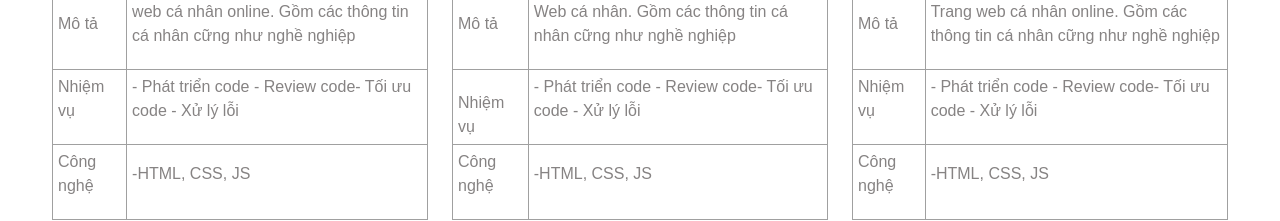
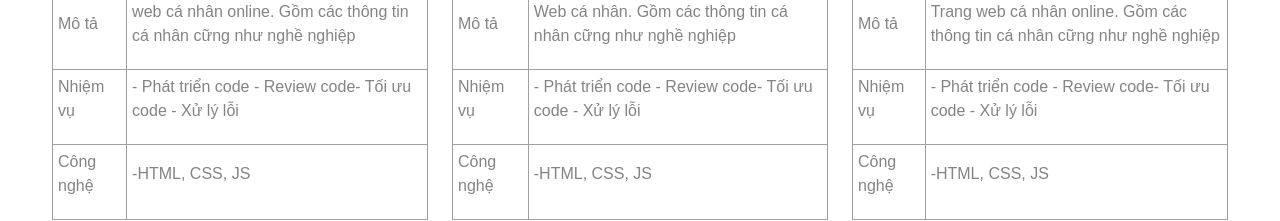
Before and after one commit to chintd/Assignment3.github.io-myCV, a plain HTML site: page index.html in a window 1280 px wide. Shown: the part 3430-3651 px from the top of the page. Drawn offline with nearby package versions, Linux system fonts and the light colour scheme.

Commit message:
Update index.html

```diff
--- a/index.html
+++ b/index.html
@@ -359,8 +359,8 @@
 							</tr>
 							<tr>
 								<td><p>
-
-								</p>Nhiệm vụ</td>
+								Nhiệm vụ
+								</p></td>
 								<td><p>
 									- Phát triển code - Review code- Tối ưu code - Xử lý lỗi
 								</p></td>
```
